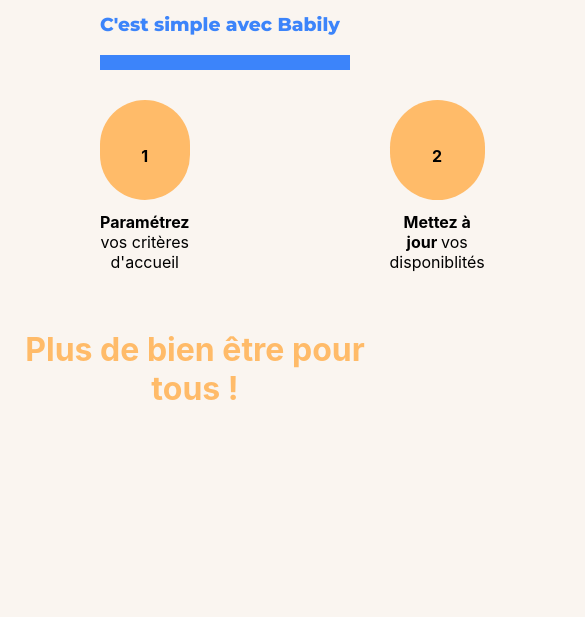
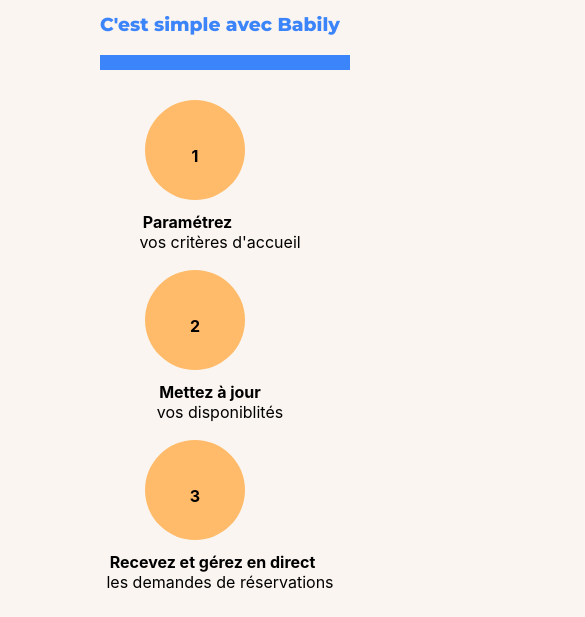
Before and after one commit to Babily-github-account/lyon-js-sept2020-p3-babily-front-office, a Next.js app: page /espacepro in a window 390 px wide. Shown: the part 147-764 px from the top of the page, 585 px wide, since content can reach past the window. Built offline with nearby package versions, Linux system fonts and the light colour scheme.

Commit message:
fichier.css

```diff
--- a/components/CestSimpleAvecBabily.module.css
+++ b/components/CestSimpleAvecBabily.module.css
@@ -27,7 +27,8 @@
 .inlineForm {
   display: flex;
   text-align: center;
-  justify-content: space-between;
+  justify-content: space-around;
+  flex-wrap: wrap;
 }
 .form1 {
   background: #ffbb69;
@@ -52,12 +53,30 @@
 }
 .param {
   font-weight: 700;
+  display: block;
+  margin-left: -65px;
 }
 .time {
   font-weight: 700;
+  display: block;
+  margin-left: -20px;
 }
 .reserve {
   font-weight: 700;
+  display: block;
+  margin-left: -15px;
+}
+.accueil {
+  width: 250px;
+  margin-left: -50px;
+}
+.disponibilite {
+  width: 250px;
+  margin-left: -50px;
+}
+.reservation {
+  width: 250px;
+  margin-left: -50px;
 }
 .bien_etre {
   text-align: center;
@@ -74,6 +93,7 @@
   margin-bottom: 30px;
   border-radius: 25px;
   border: 0px;
+
 }
 .btn_primary {
   color: white;
@@ -108,3 +128,23 @@
   margin-top: 50px;
   cursor: pointer;
 }
+@media (max-width: 500px) {
+  .form2 {
+    margin-top: 40px;
+  }
+  .form3 {
+    margin-top: 40px;
+  }
+  .btn {
+    margin-left: 110px;
+  }
+  .param {
+    margin-left: -65px;
+  }
+  .time {
+    margin-left: -20px;
+  }
+  .reserve {
+    margin-left: -15px;
+  }
+}
```
